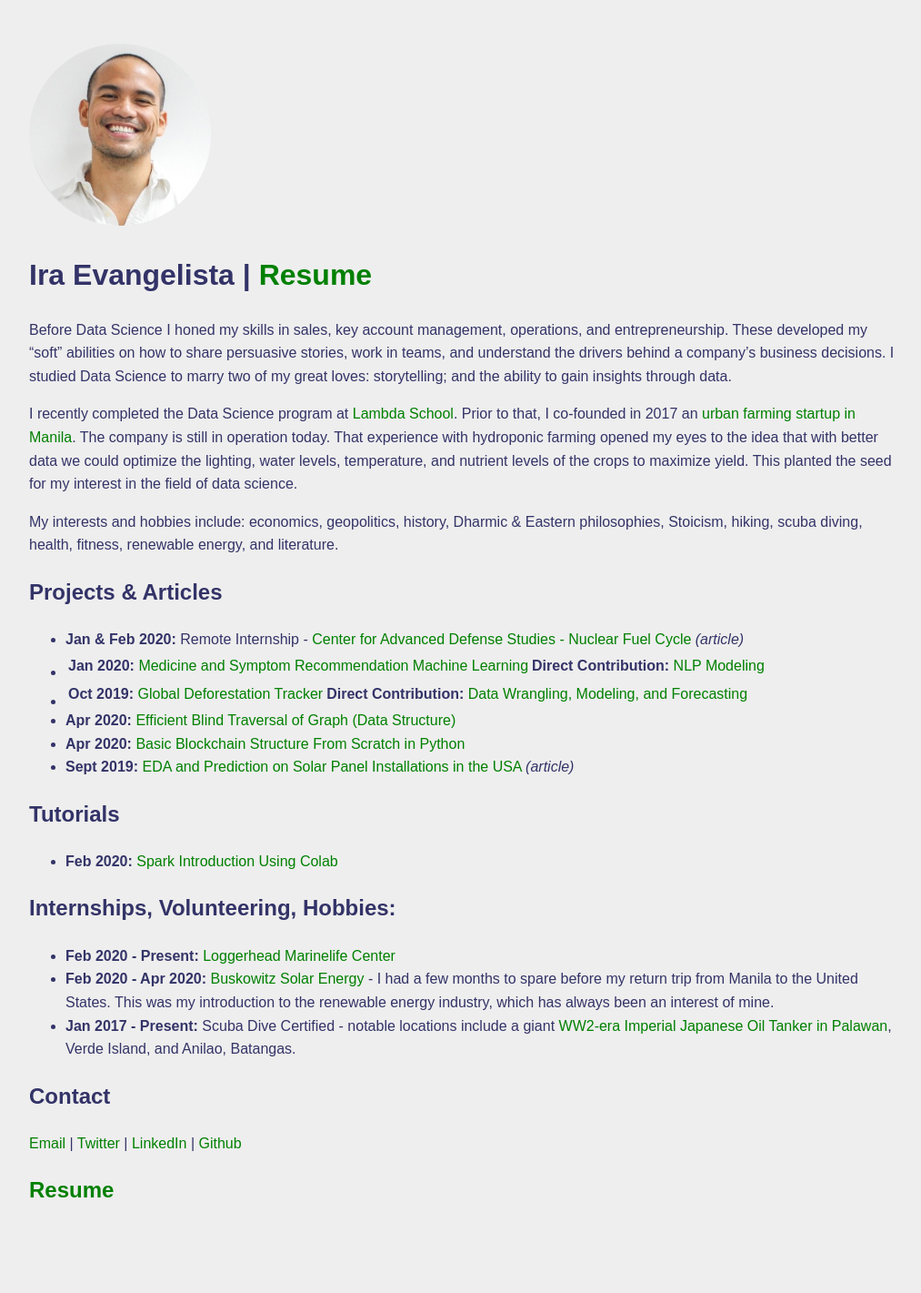
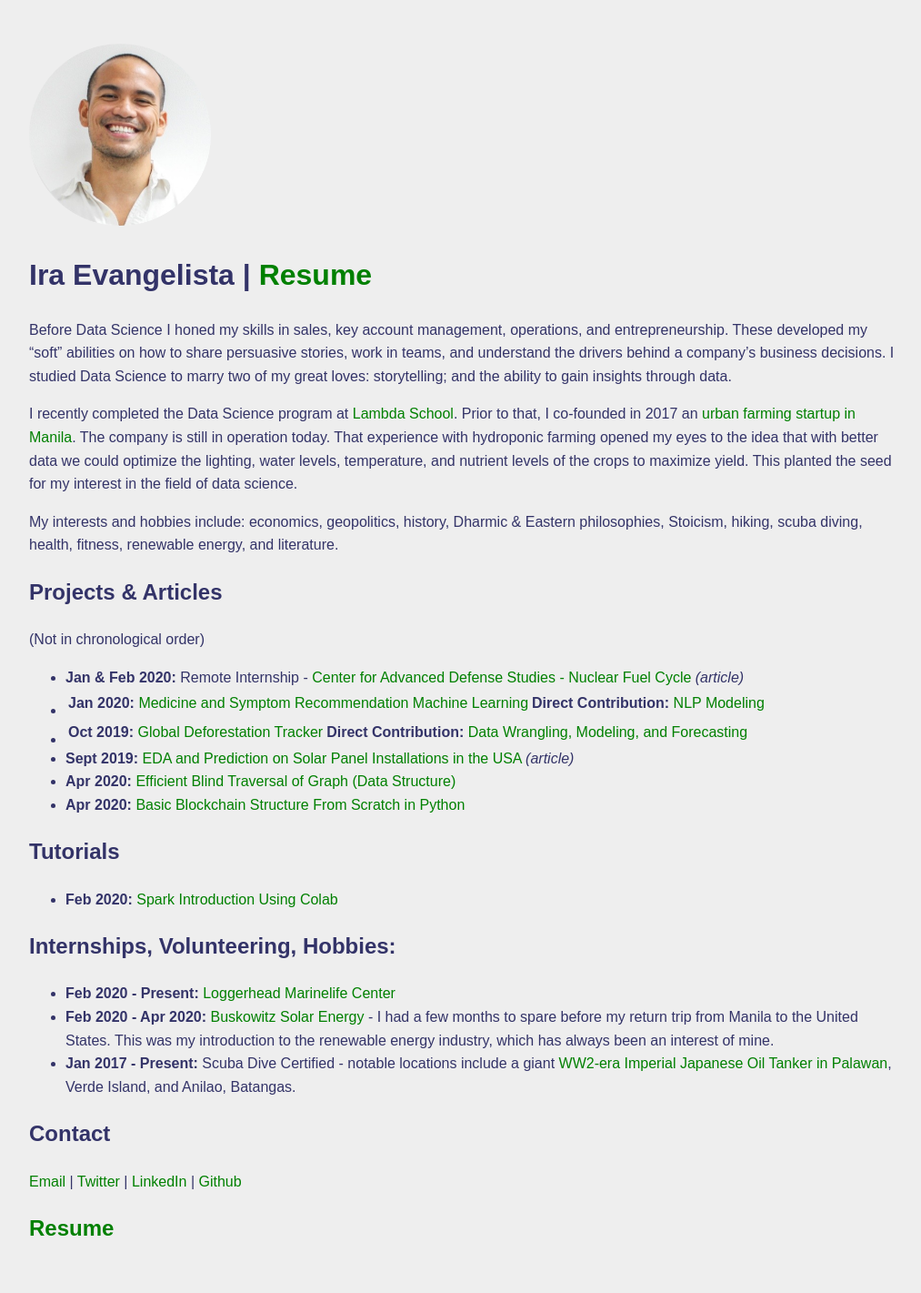
Before and after one commit to pragmatizt/ira_evangelista.github.io, a Jekyll site: the page built from index.md, in a window 1280 px wide. Shown: the whole page at 91% size, without its empty margins (128-1141 px from the left). Built offline with Jekyll 4.4.1, drawn with Linux system fonts in a browser that asks for light colours; our own code applies the rules of GitHub Pages for plain Markdown files; before the commit the page ends 1380 px from its top, so only the background shows below that.

Commit message:
Update index.md

```diff
--- a/index.md
+++ b/index.md
@@ -9,12 +9,13 @@ I recently completed the Data Science program at [Lambda School](https://lambdas
 My interests and hobbies include: economics, geopolitics, history, Dharmic & Eastern philosophies, Stoicism, hiking, scuba diving, health, fitness, renewable energy, and literature.
 
 ## Projects & Articles
+(Not in chronological order)
 - **Jan & Feb 2020:** Remote Internship - [Center for Advanced Defense Studies - Nuclear Fuel Cycle](https://medium.com/@evangelista.ira/using-data-science-to-identify-russian-companies-involved-in-the-nuclear-fuel-cycle-78d47287c4e) *(article)*
 - **Jan 2020:** [Medicine and Symptom Recommendation Machine Learning](https://github.com/Medical-Cabinet-2) | **Direct Contribution:** [NLP Modeling](https://github.com/Medical-Cabinet-2/Data-Science/blob/master/NLP_model/nlp_model_comparison.ipynb)
 - **Oct 2019:** [Global Deforestation Tracker](https://github.com/build-deforestation-application) | **Direct Contribution:** [Data Wrangling, Modeling, and Forecasting](https://github.com/pragmatizt/deforestation_app/tree/master/notebooks)
+- **Sept 2019:** [EDA and Prediction on Solar Panel Installations in the USA](https://medium.com/@evangelista.ira/the-state-of-solar-a-bright-future-cf98eeb6b8df) *(article)*
 - **Apr 2020:** [Efficient Blind Traversal of Graph (Data Structure)](https://github.com/pragmatizt/Blind-Graph-Traversal)
 - **Apr 2020:** [Basic Blockchain Structure From Scratch in Python](https://github.com/pragmatizt/Blockchain-Challenge)
-- **Sept 2019:** [EDA and Prediction on Solar Panel Installations in the USA](https://medium.com/@evangelista.ira/the-state-of-solar-a-bright-future-cf98eeb6b8df) *(article)*
 
 ## Tutorials
 - **Feb 2020:** [Spark Introduction Using Colab](https://colab.research.google.com/drive/1AnuR9z_6YQY1v-UytY6pzPmq2ls5kCHy?usp=sharing)
```
